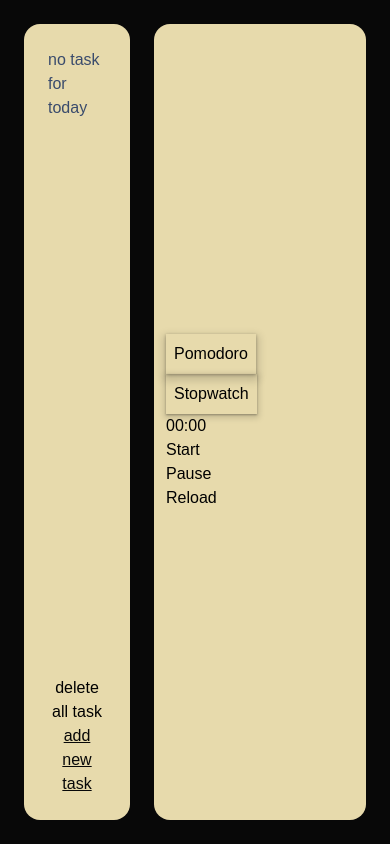
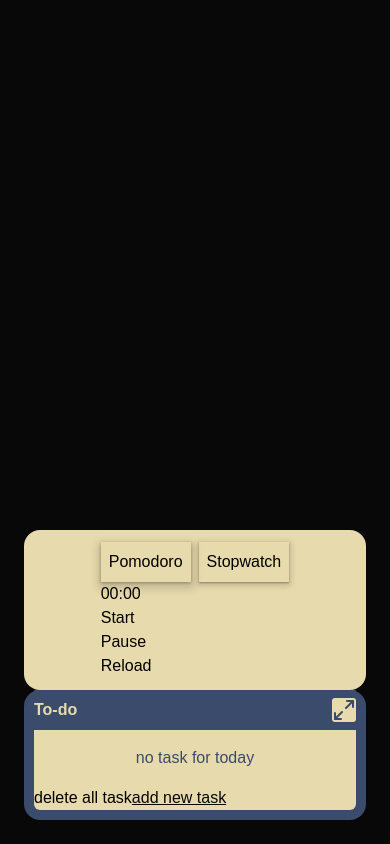
Before and after one commit to DI3906/focus-pomodoro, a Next.js app: page / in a window 390 px wide. Built offline with nearby package versions, Linux system fonts and the light colour scheme; a web font is replaced by a local one.

Commit message:
Add the header for the “To-Do” section and update the styles for the mobile view

```diff
--- a/app/components/Todo/Todo.tsx
+++ b/app/components/Todo/Todo.tsx
@@ -8,6 +8,7 @@
   updateStatus,
   deleteAllTask,
 } from '../../utils';
+import { Maximize2 } from 'lucide-react';
 import Modal from '../Modal/Modal';
 import Task from '../Task/Task';
 
@@ -35,8 +36,14 @@
   };
 
   return (
-    <div className="w-full h-full rounded-2xl p-6 flex flex-col justify-between todo">
-      <div>
+    <div className="w-full h-full rounded-2xl flex flex-col justify-between todo">
+      <div className="header-todo">
+        <p className="header-todo-title">To-do</p>
+        <button className="header-todo-button">
+          <Maximize2 color="#3a4b6c"/>
+        </button>
+      </div>
+      <div className="p-4">
         {todos === undefined || todos.length == 0 ? (
           <div className="w-full flex flex-col items-center">
             <p className="font-(family-name:--brygada) text-(--blue)">
--- a/app/globals.css
+++ b/app/globals.css
@@ -98,3 +98,41 @@
 .input-default:focus {
   outline: none;
 }
+
+/* MEDIA QUERIES */
+/* MOBIL */
+@media (max-width: 480px) {
+  .content {
+    display: flex;
+    flex-direction: column-reverse;
+    overflow: scroll;
+  }
+
+  .content-todo,
+  .content-watch {
+    width: 100%;
+    margin: 0;
+  }
+
+  .header-todo {
+    display: flex;
+    justify-content: space-between;
+    background-color: var(--blue);
+    padding: 8px 0;
+  }
+
+  .header-todo-button {
+    background-color: var(--beige);
+    border-radius: 3px;
+  }
+
+  .header-todo-title {
+    font-weight: bold;
+    color: var(--beige);
+  }
+
+  .todo {
+    border: var(--blue) 10px solid;
+    border-top-width: 0;
+  }
+}
```
